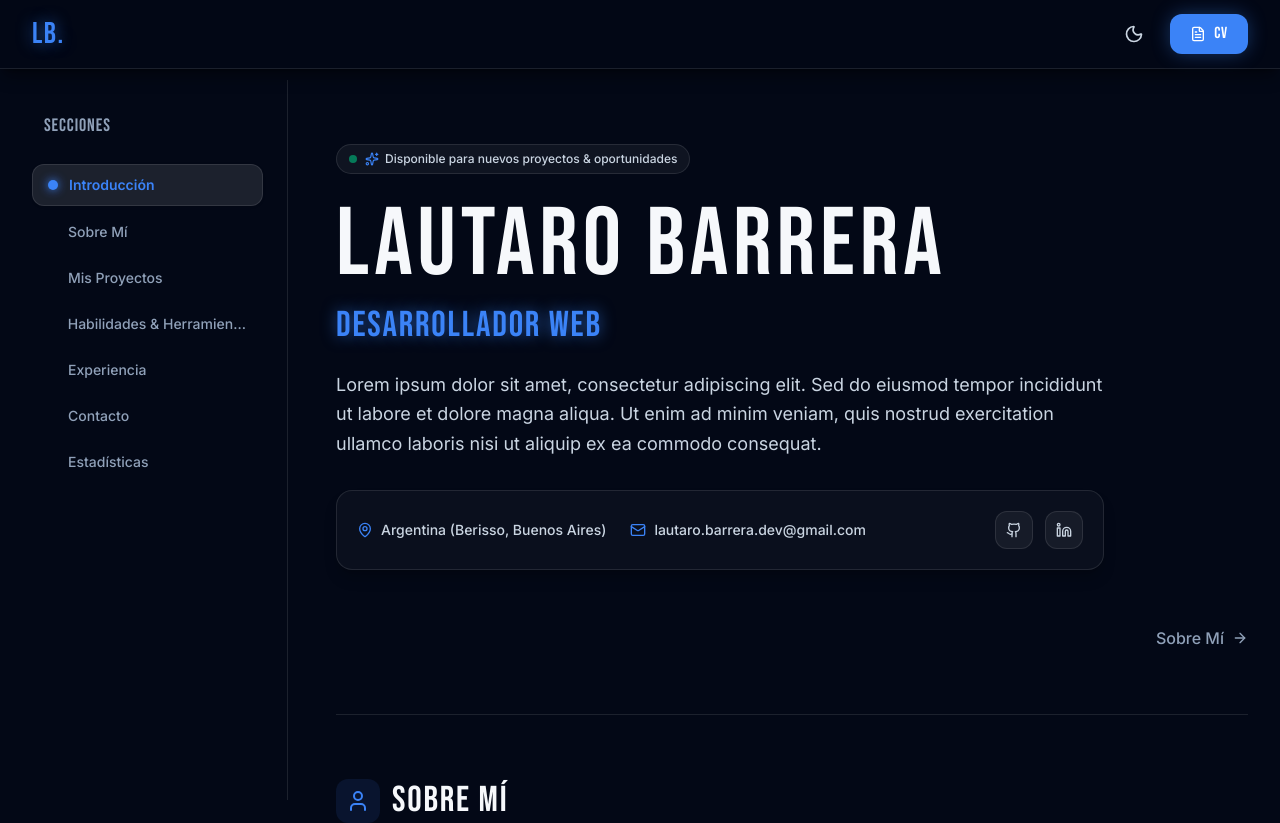
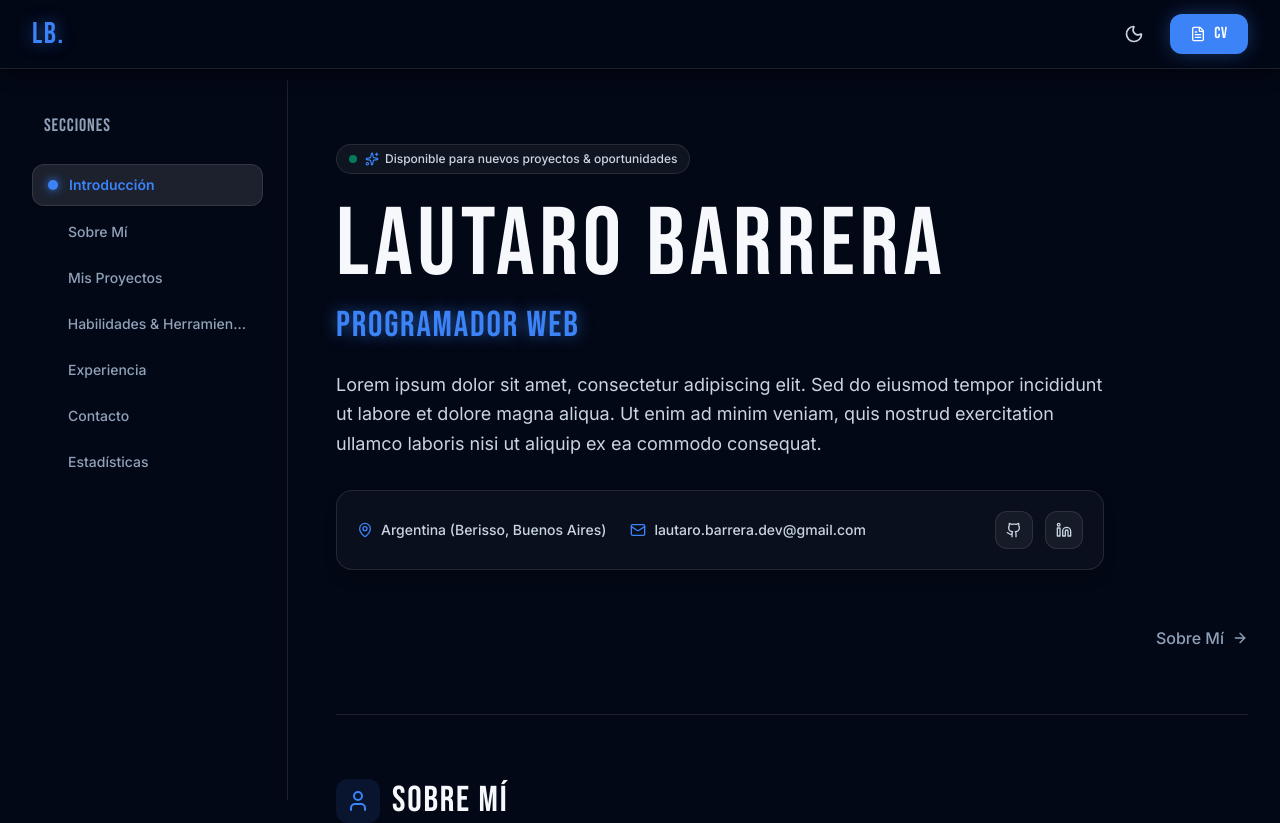
Before and after one commit to OCRE4/proyecto_Portfolio, a React (Vite) app: page / in a window 1280 px wide. Shown: the top 823 px of the page. Built offline with nearby package versions, Linux system fonts and the light colour scheme.

Commit message:
Update punchline to Programador Web

```diff
--- a/src/data/portfolioData.js
+++ b/src/data/portfolioData.js
@@ -3,7 +3,7 @@ export const portfolioData = {
     name: "Lautaro Barrera",
     shortName: "LB.",
     role: "Full Stack Developer & Software Engineer",
-    punchline: "Desarrollador Web",
+    punchline: "Programador Web",
     bio: "Lorem ipsum dolor sit amet, consectetur adipiscing elit. Sed do eiusmod tempor incididunt ut labore et dolore magna aliqua. Ut enim ad minim veniam, quis nostrud exercitation ullamco laboris nisi ut aliquip ex ea commodo consequat.",
     location: "Argentina (Berisso, Buenos Aires)",
     email: "lautaro.barrera.dev@gmail.com",
```
